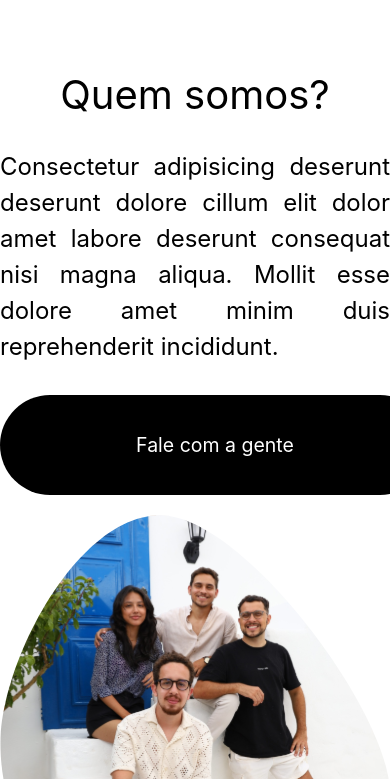
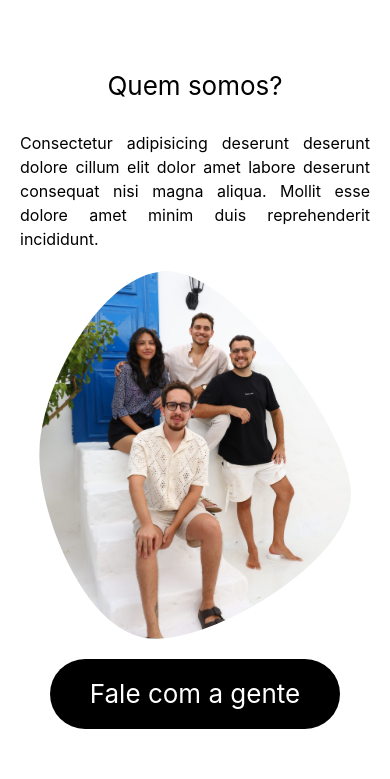
Before and after one commit to devshinon-br/casa-cenariar, a React (Vite) app: page / in a window 390 px wide. Shown: the part 722-1501 px from the top of the page. Built offline with nearby package versions, Linux system fonts and the light colour scheme.

Commit message:
feat: add responsividade secao quem-somos

```diff
--- a/src/components/CallToAction.jsx
+++ b/src/components/CallToAction.jsx
@@ -1,7 +1,6 @@
 import React from 'react';
 import styled from 'styled-components';
 
-// Estilo para o botão de ação
 const Button = styled.a`
   background-color: #000;
   color: #fff;
@@ -16,12 +15,18 @@ const Button = styled.a`
   font-family: 'Inter', sans-serif;
   cursor: pointer;
   transition: background-color 0.3s ease;
-  font-size: 1.5vw;
+  font-size: 1.3rem;
   text-decoration: none;
+  position: absolute;
+  top: 500px;
+  left: 0px;
 
-  @media (max-width: 768px) {
-    width: 100%;
-    font-size: 5vw;
+
+  @media (max-width: 1199px) {
+    max-width: 250px;
+    max-height: 50px;
+    position: static;
+    order: 2;
   }
 
   &:hover {
--- a/src/screens/MobileHome/MobileHome.module.css
+++ b/src/screens/MobileHome/MobileHome.module.css
@@ -20,7 +20,7 @@
 
 .left {
     display: flex;
-    flex-wrap: wrap;
+    flex-wrap: nowrap;
     align-items: center;
     justify-content: center;
 }
@@ -34,7 +34,7 @@
 
 .right {
     display: flex;
-    flex-wrap: wrap;
+    flex-wrap: nowrap;
     align-items: center;
     justify-content: center;
     padding-top: 20px;
--- a/src/screens/WhoWeAre/WhoWeAre.jsx
+++ b/src/screens/WhoWeAre/WhoWeAre.jsx
@@ -8,8 +8,8 @@ function WhoWeAre() {
       <div className={css.textContainer}>
         <h1>Quem somos?</h1>
         <p>Consectetur adipisicing deserunt deserunt dolore cillum elit dolor amet labore deserunt consequat nisi magna aliqua. Mollit esse dolore amet minim duis reprehenderit incididunt.</p>
-        <CallToAction />
       </div>
+      <CallToAction />
       <img className={css.responsiveImage} src={team} alt="Grupo de quatro pessoas que compõe a equipe da casa cenariar" />
     </div>
   );
--- a/src/screens/WhoWeAre/WhoWeAre.module.css
+++ b/src/screens/WhoWeAre/WhoWeAre.module.css
@@ -1,14 +1,15 @@
 .container {
+  position: relative;
   display: flex;
   align-items: center;
-  justify-content: space-between;
-  flex-wrap: wrap;
+  justify-content: center;
+  flex-wrap: nowrap;
   max-width: 1200px;
   margin: auto;
   margin-bottom: 80px;
 }
 
-@media (max-width: 768px) {
+@media (max-width: 1199px) {
   .container {
     flex-direction: column;
     text-align: center;
@@ -31,11 +32,22 @@
   font-size: 2rem !important;
 }
 
-@media (max-width: 768px) {
+@media (max-width: 1199px) {
   .textContainer {
     margin-right: 0;
     margin-bottom: 20px;
     gap: 30px;
+    align-items: center;
+  }
+
+  .textContainer p {
+    font-size: 0.8rem !important;
+    margin-left: 20px !important;
+    margin-right: 20px !important;
+  }
+
+  .textContainer h1 {
+    font-size: 1.3rem !important;
   }
 }
 
@@ -46,9 +58,10 @@
   display: block;
 }
 
-@media (max-width: 768px) {
+@media (max-width: 1199px) {
   .responsiveImage {
-    width: 100%;
-    margin: 0 auto;
+    width: 80%;
+    margin: 0px auto 20px auto;
+    order: 1;
   }
 }
```
Also changed, not shown: src/components/Carousel.jsx (deleted, +0 -10 lines).
